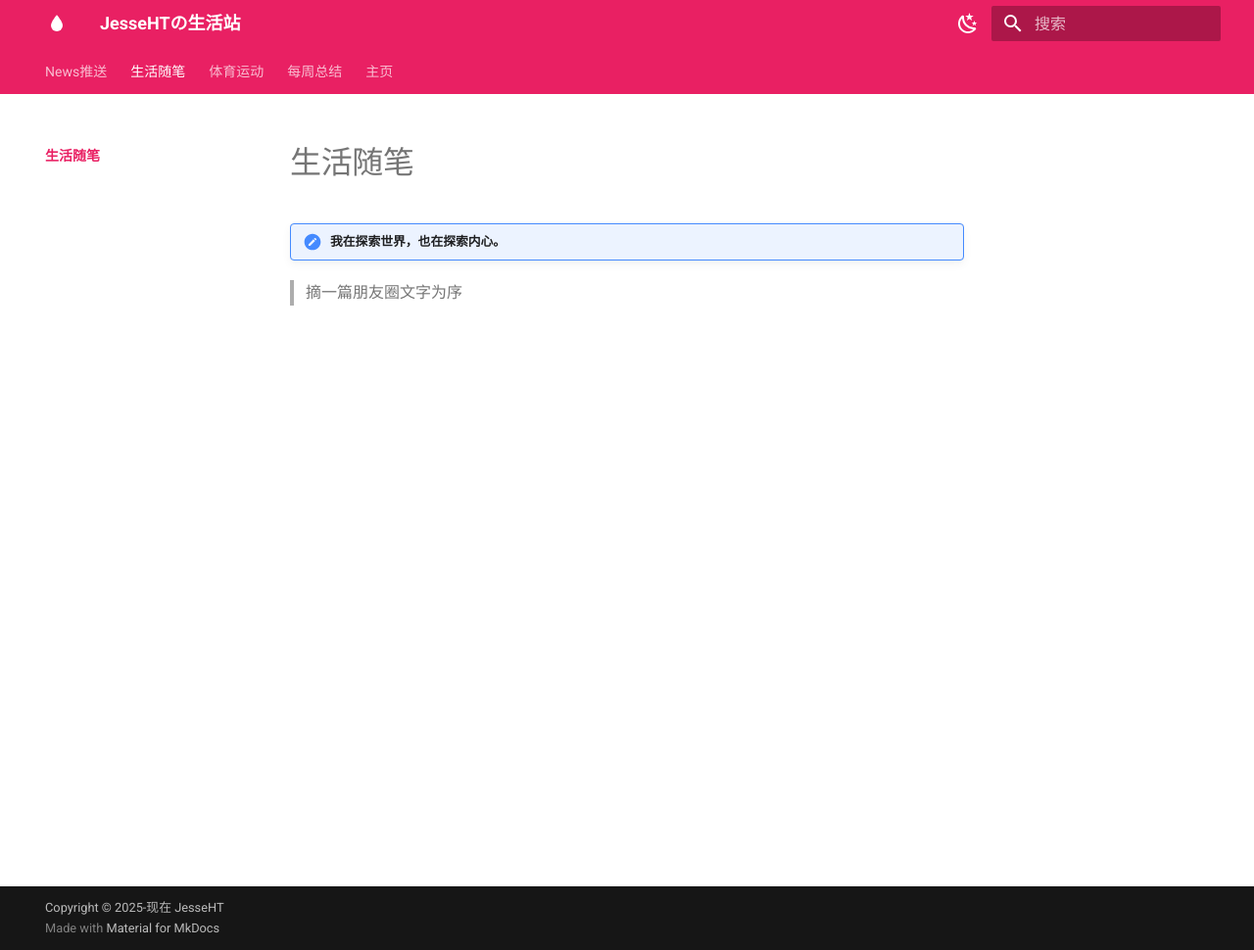
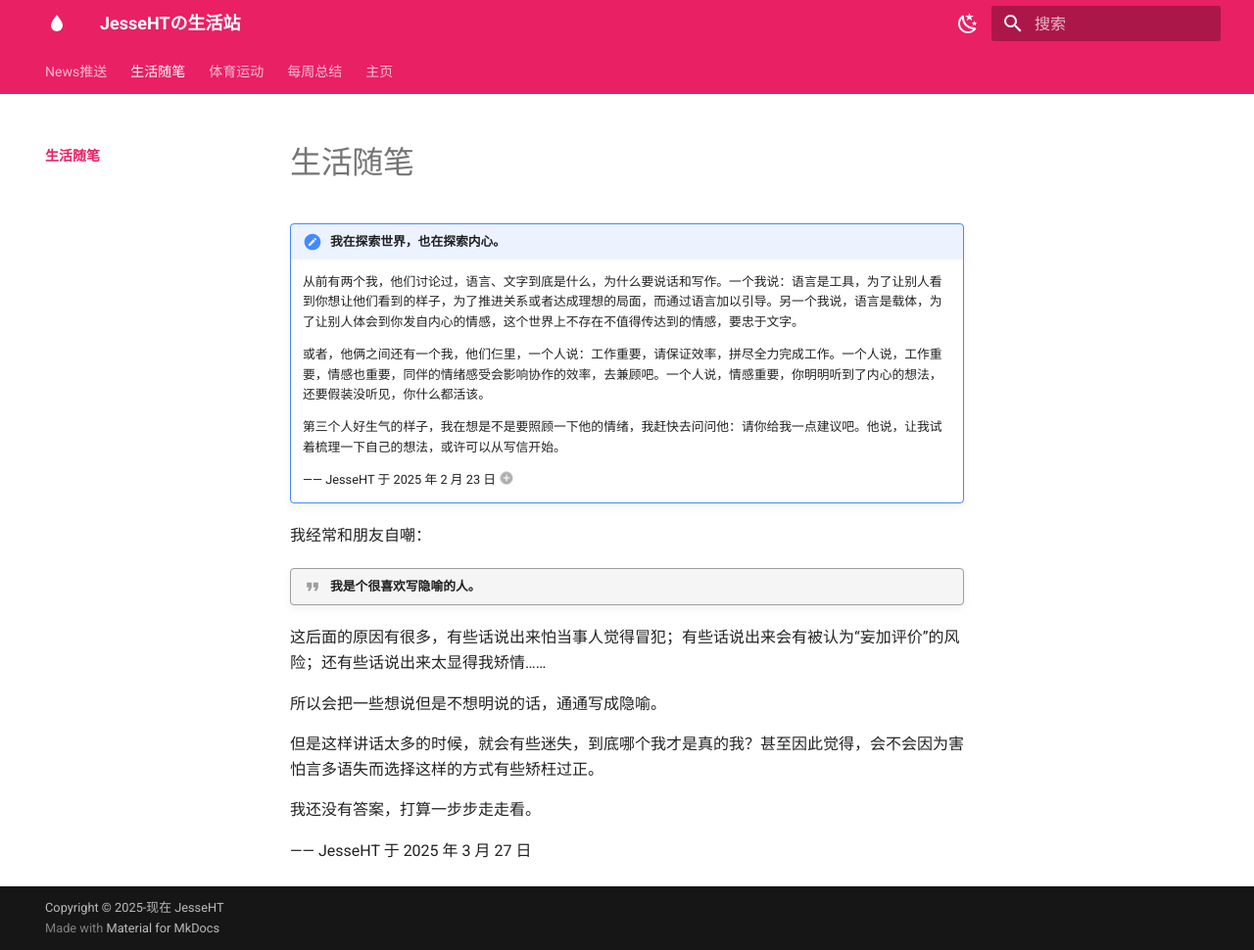
Before and after one commit to JesseHaoTian/HTLife, an MkDocs documentation site: the page built from docs/2Informal_Notes/index.md, in a window 1280 px wide and 970 px high. Shown: the whole window at 98% size. Built offline with MkDocs 1.6.1 and Material for MkDocs 9.7.7, drawn with Linux system fonts in a browser that asks for light colours.

Commit message:
2025-03-27_17:59:20 update

```diff
--- a/docs/2Informal_Notes/index.md
+++ b/docs/2Informal_Notes/index.md
@@ -2,4 +2,27 @@
 
 !!! note "我在探索世界，也在探索内心。"
 
-> 摘一篇朋友圈文字为序
+    从前有两个我，他们讨论过，语言、文字到底是什么，为什么要说话和写作。一个我说：语言是工具，为了让别人看到你想让他们看到的样子，为了推进关系或者达成理想的局面，而通过语言加以引导。另一个我说，语言是载体，为了让别人体会到你发自内心的情感，这个世界上不存在不值得传达到的情感，要忠于文字。
+
+    或者，他俩之间还有一个我，他们仨里，一个人说：工作重要，请保证效率，拼尽全力完成工作。一个人说，工作重要，情感也重要，同伴的情绪感受会影响协作的效率，去兼顾吧。一个人说，情感重要，你明明听到了内心的想法，还要假装没听见，你什么都活该。
+
+    第三个人好生气的样子，我在想是不是要照顾一下他的情绪，我赶快去问问他：请你给我一点建议吧。他说，让我试着梳理一下自己的想法，或许可以从写信开始。
+
+    —— JesseHT 于 2025 年 2 月 23 日(1)
+    { .annotate }
+
+    1.  :摘自当日朋友圈
+
+我经常和朋友自嘲：
+
+!!! quote "我是个很喜欢写隐喻的人。"
+
+这后面的原因有很多，有些话说出来怕当事人觉得冒犯；有些话说出来会有被认为“妄加评价”的风险；还有些话说出来太显得我矫情……
+
+所以会把一些想说但是不想明说的话，通通写成隐喻。
+
+但是这样讲话太多的时候，就会有些迷失，到底哪个我才是真的我？甚至因此觉得，会不会因为害怕言多语失而选择这样的方式有些矫枉过正。
+
+我还没有答案，打算一步步走走看。
+
+—— JesseHT 于 2025 年 3 月 27 日
--- a/mkdocs.yml
+++ b/mkdocs.yml
@@ -67,6 +67,8 @@ markdown_extensions:
   - def_list
   - pymdownx.tasklist:
       custom_checkbox: true
+  # Annotations
+  - md_in_html
 
 
 extra_css:
```
